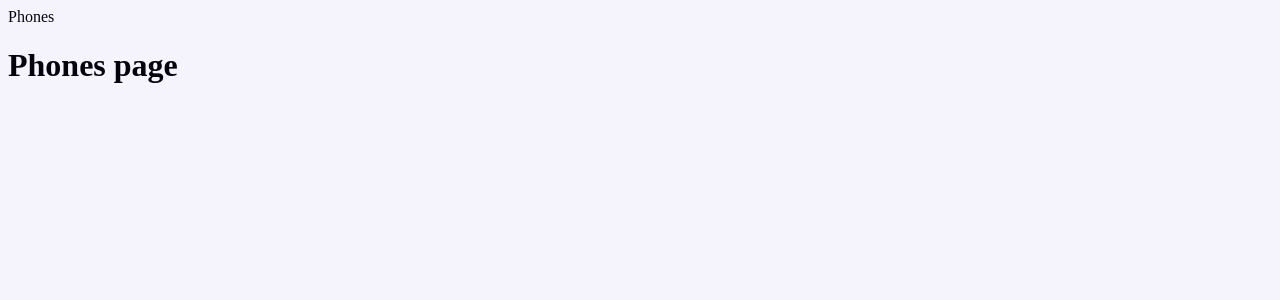
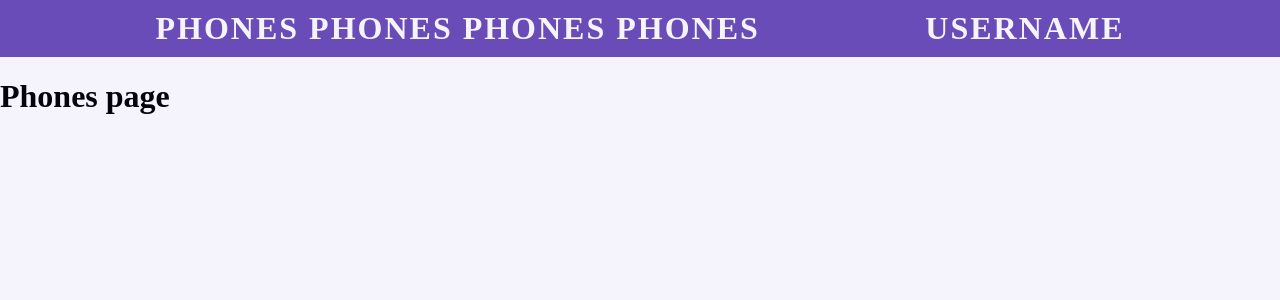
Before and after one commit to voinovVladyslav/accounting-admin, a Django app: template templates/phones/main.html in a window 1280 px wide. Shown: the top 300 px of the page. Run offline with Django 5.2, Linux system fonts and the light colour scheme; the template is opened without the code that fills it, so the values that code supplies are empty.

Commit message:
feat: navbar styles

```diff
--- a/bookkeeping/settings.py
+++ b/bookkeeping/settings.py
@@ -66,7 +66,7 @@ ROOT_URLCONF = "bookkeeping.urls"
 TEMPLATES = [
     {
         "BACKEND": "django.template.backends.django.DjangoTemplates",
-        "DIRS": [],
+        "DIRS": [BASE_DIR / "templates"],
         "APP_DIRS": True,
         "OPTIONS": {
             "context_processors": [
--- a/bookkeeping/urls.py
+++ b/bookkeeping/urls.py
@@ -15,8 +15,9 @@ Including another URLconf
     2. Add a URL to urlpatterns:  path('blog/', include('blog.urls'))
 """
 from django.contrib import admin
-from django.urls import path
+from django.urls import path, include
 
 urlpatterns = [
     path("admin/", admin.site.urls),
+    path("", include("phones.urls")),
 ]
--- a/static/css/base/colors.css
+++ b/static/css/base/colors.css
@@ -1,39 +1,9 @@
-.primary-bg {
-    background-color: #694cb8;
+* {
+    --text-color: #05040b;
+    --background: #f5f3fc;
+    --primary: #694cb8;
+    --info: #a085fa;
+    --success: #77a26a;
+    --warning: #f5ae49;
+    --danger: #ba4b4f;
 }
-
-.primary-text {
-    color: #694cb8;
-}
-
-.info-bg {
-    background-color: #a085fa;
-}
-
-.info-text {
-    color: #a085fa;
-}
-
-.success-bg {
-    background-color: #77a26a;
-}
-
-.success-text {
-    color: #77a26a;
-}
-
-.warning-bg {
-    background-color: #f5ae49;
-}
-
-.warning-text {
-    color: #f5ae49;
-}
-
-.danger-bg {
-    background-color: #ba4b4f;
-}
-
-.danger-text {
-    color: #ba4b4f;
-}
--- a/static/css/base/main.css
+++ b/static/css/base/main.css
@@ -1,6 +1,14 @@
-* {
-    background-color: #f5f3fc;
-    color: #05040b;
+html, body {
+    margin: 0;
+    padding: 0;
+    background-color: var(--background);
+    color: var(--text-color);
+}
+
+a {
     text-decoration: none;
+}
+
+ul, ol, li {
     list-style: none;
 }
--- /dev/null
+++ b/static/css/base/navbar.css
@@ -0,0 +1,24 @@
+.navbar {
+    display: flex;
+    justify-content: space-evenly;
+    align-items: start;
+    background-color: var(--primary);
+}
+
+.navbar div {
+    margin: 10px;
+    font-size: 2rem;
+    font-weight: bold;
+    text-transform: uppercase;
+    letter-spacing: 2px;
+}
+
+.navbar a, div {
+    color: var(--background);
+}
+
+.navbar a:hover {
+    cursor: pointer;
+    color: var(--info);
+    transition: 0.1s;
+}
--- a/templates/base/base.html
+++ b/templates/base/base.html
@@ -5,6 +5,7 @@
     <title>{% block title%} Accounting Tool {% endblock %}</title>
     <link rel="stylesheet" type="text/css" href="{% static 'css/base/main.css' %}">
     <link rel="stylesheet" type="text/css" href="{% static 'css/base/colors.css' %}">
+    <link rel="stylesheet" type="text/css" href="{% static 'css/base/navbar.css' %}">
 </head>
 <body>
         {% include "base/navbar.html" %}
--- a/templates/base/navbar.html
+++ b/templates/base/navbar.html
@@ -1,3 +1,11 @@
-<navbar>
-    <a href="{% url 'phones' %}">Phones</a>
+<navbar class="navbar">
+    <div>
+        <a href="{% url 'phones' %}">Phones</a>
+        <a href="{% url 'phones' %}">Phones</a>
+        <a href="{% url 'phones' %}">Phones</a>
+        <a href="{% url 'phones' %}">Phones</a>
+    </div>
+    <div>
+        username
+    </div>
 </navbar>
```
Also changed, not shown: phones/views.py (added, +7 -0 lines).
